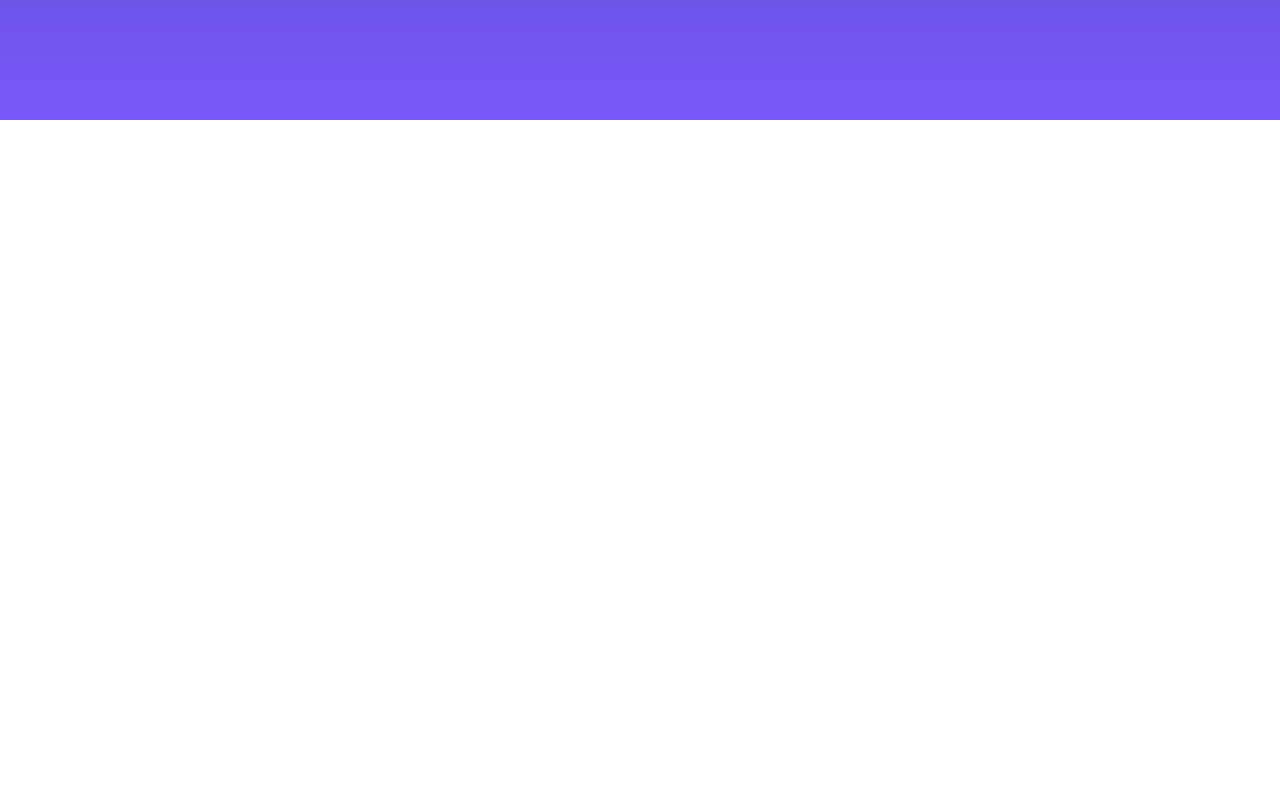
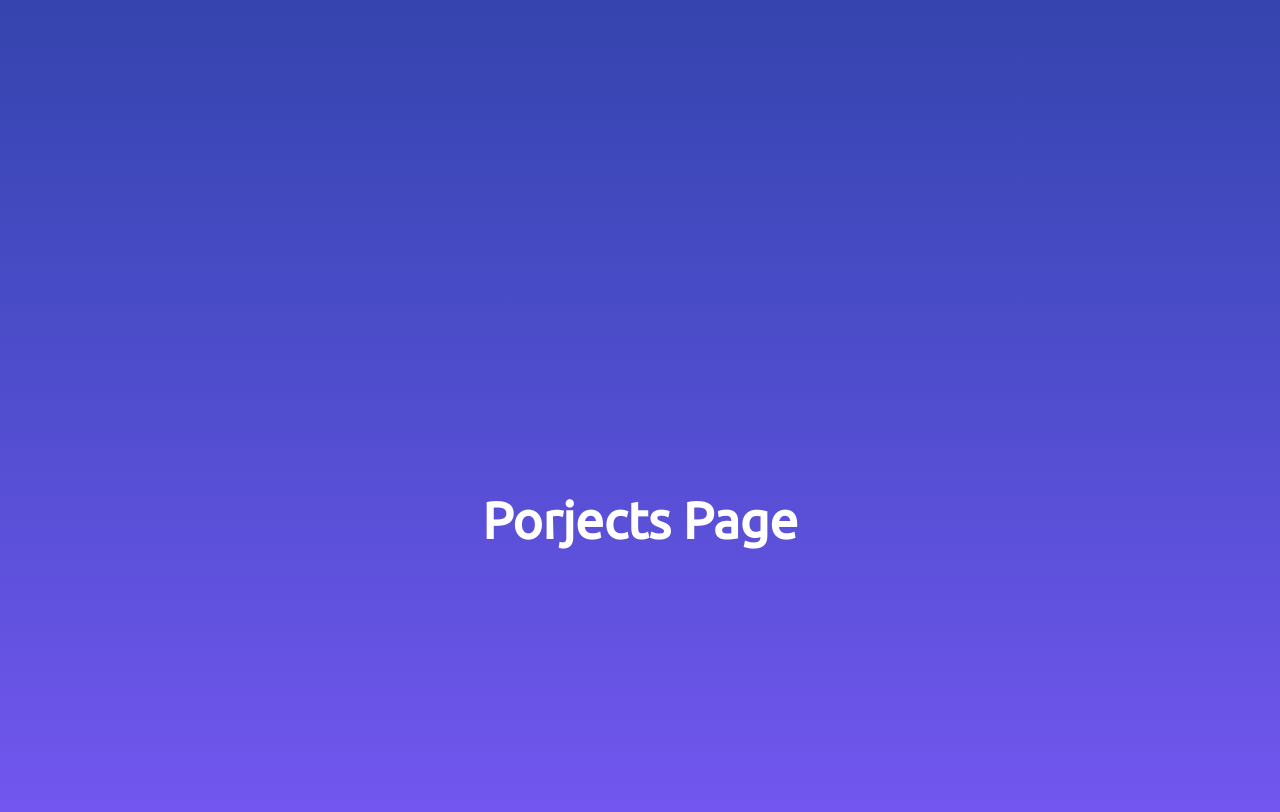
Before and after one commit to octopus175/Portfolio_Site, a React (Create React App) app: page / in a window 1280 px wide. Shown: the part 1480-2292 px from the top of the page. Before the commit the page ends 1600 px from the top, so only its background shows below. Built offline with nearby package versions, Linux system fonts and the light colour scheme.

Commit message:
Add projects component

```diff
--- a/src/App.css
+++ b/src/App.css
@@ -5,4 +5,5 @@
   text-align: center;
   background-image: linear-gradient(to bottom, #051937, #072c66, #223d97, #4a4cc8, #7b58f8);
   background-size: 100% auto;
+  width:  100%;
 }
--- a/src/App.tsx
+++ b/src/App.tsx
@@ -2,6 +2,7 @@ import React from 'react';
 import Navbar from './Components/Navbar/Navbar';
 import About from './Components/About/About';
 import Home from './Components/Home/Home'
+import Projects from './Components/Projects/Projects';
 import './App.css'
 
 function App() {
@@ -10,6 +11,7 @@ function App() {
       <Navbar />
       <Home />
       <About />
+      <Projects />
     </div>
   );
 }
--- a/src/Components/Home/Home.style.css
+++ b/src/Components/Home/Home.style.css
@@ -7,11 +7,11 @@
 
 .introduction {
     text-align: left;
-    padding-left: 10rem;
-    padding-right: 10rem;
     display: flex;
     flex-direction: column;
     gap: 0.3rem;
+    padding-left: 10rem;
+    padding-right: 10rem;
 }
 
 h1 {
--- /dev/null
+++ b/src/Components/Projects/Projects.jsx
@@ -0,0 +1,9 @@
+import './Projects.style.css'
+function Projects() {
+    return(
+        <section id="projects" className='projects'>
+            <h1>Porjects Page</h1>
+        </section>
+    )
+}
+export default Projects;
--- /dev/null
+++ b/src/Components/Projects/Projects.style.css
@@ -0,0 +1,6 @@
+.projects{
+    display: grid;
+    min-height: 100vh;
+    color: #fff;
+    align-items: center;
+}
```
